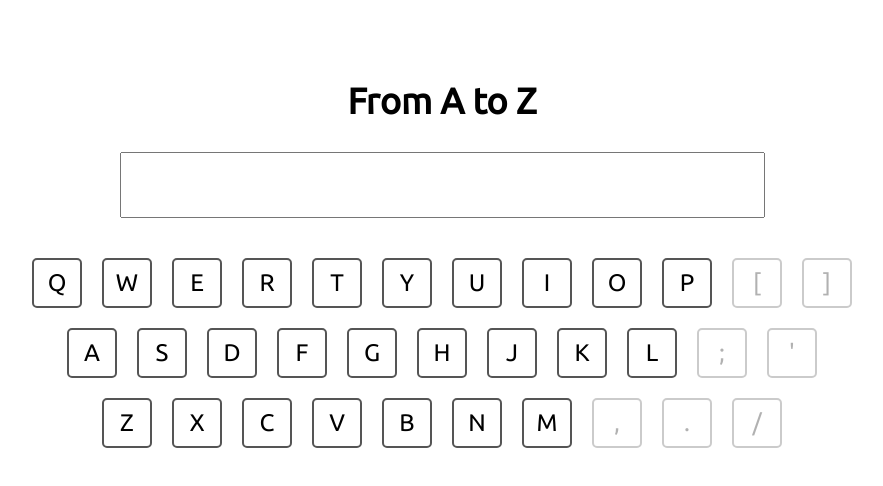
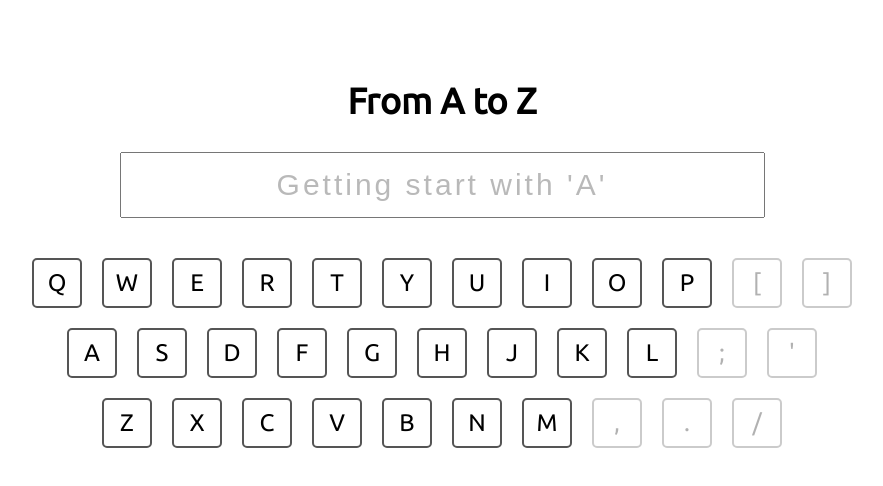
Before and after one commit to TSinChen/alphabet-typing, a React (Create React App) app: page / in a window 1280 px wide. Shown: the top 486 px of the page, without its empty margins (198-1081 px from the left). Built offline with nearby package versions, Linux system fonts and the light colour scheme.

Commit message:
feat: input placeholder

```diff
--- a/src/components/Input/Input.tsx
+++ b/src/components/Input/Input.tsx
@@ -9,6 +9,7 @@ const Input = ({ inputs, validatedSetInputs }: Props) => {
       className="input"
       value={inputs}
       onChange={(e) => validatedSetInputs(e.target.value.toUpperCase())}
+      placeholder={`Getting start with 'A'`}
     />
   );
 };
--- a/src/styles/style.scss
+++ b/src/styles/style.scss
@@ -23,6 +23,10 @@
   font-size: 3rem;
   letter-spacing: 3px;
   text-align: center;
+
+  &::placeholder {
+    opacity: 0.5;
+  }
 }
 
 .keyboard {
```
